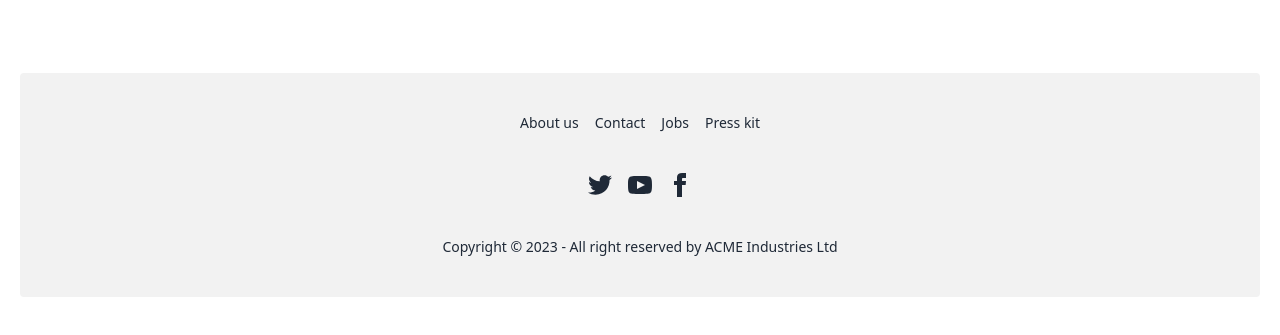
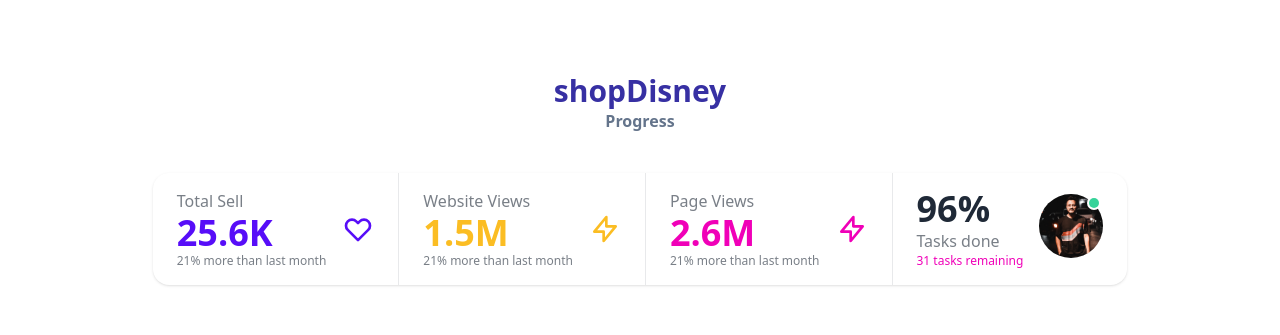
Before and after one commit to Ak-Rakib/shopDisney-client, a React (Vite) app: page / in a window 1280 px wide. Shown: the part 2111-2446 px from the top of the page. Before the commit the page ends 2408 px from the top, so only its background shows below. Built offline with nearby package versions, Linux system fonts and the light colour scheme; no server answers.

Commit message:
set another extra section

```diff
--- /dev/null
+++ b/src/Components/Pages/Home/ExtraSecondSection/ExtraSecondSection.jsx
@@ -0,0 +1,94 @@
+import React from "react";
+import owner from "../../../../assets/logo/owner.jpg";
+
+const ExtraSecondSection = () => {
+  return (
+    <div className="mb-20 mt-20">
+      <h1 className="text-center mb-10">
+        <span className="font-bold text-3xl text-indigo-800">shopDisney</span>
+        <br />
+        <span className="font-bold text-slate-500">Progress</span>
+      </h1>
+      <div className="flex justify-center">
+        <div className="stats shadow">
+          <div className="stat">
+            <div className="stat-figure text-primary">
+              <svg
+                xmlns="http://www.w3.org/2000/svg"
+                fill="none"
+                viewBox="0 0 24 24"
+                className="inline-block w-8 h-8 stroke-current"
+              >
+                <path
+                  strokeLinecap="round"
+                  strokeLinejoin="round"
+                  strokeWidth="2"
+                  d="M4.318 6.318a4.5 4.5 0 000 6.364L12 20.364l7.682-7.682a4.5 4.5 0 00-6.364-6.364L12 7.636l-1.318-1.318a4.5 4.5 0 00-6.364 0z"
+                ></path>
+              </svg>
+            </div>
+            <div className="stat-title">Total Sell</div>
+            <div className="stat-value text-primary">25.6K</div>
+            <div className="stat-desc">21% more than last month</div>
+          </div>
+
+          <div className="stat">
+            <div className="stat-figure text-warning">
+              <svg
+                xmlns="http://www.w3.org/2000/svg"
+                fill="none"
+                viewBox="0 0 24 24"
+                className="inline-block w-8 h-8 stroke-current"
+              >
+                <path
+                  strokeLinecap="round"
+                  strokeLinejoin="round"
+                  strokeWidth="2"
+                  d="M13 10V3L4 14h7v7l9-11h-7z"
+                ></path>
+              </svg>
+            </div>
+            <div className="stat-title">Website Views</div>
+            <div className="stat-value text-warning">1.5M</div>
+            <div className="stat-desc">21% more than last month</div>
+          </div>
+          <div className="stat">
+            <div className="stat-figure text-secondary">
+              <svg
+                xmlns="http://www.w3.org/2000/svg"
+                fill="none"
+                viewBox="0 0 24 24"
+                className="inline-block w-8 h-8 stroke-current"
+              >
+                <path
+                  strokeLinecap="round"
+                  strokeLinejoin="round"
+                  strokeWidth="2"
+                  d="M13 10V3L4 14h7v7l9-11h-7z"
+                ></path>
+              </svg>
+            </div>
+            <div className="stat-title">Page Views</div>
+            <div className="stat-value text-secondary">2.6M</div>
+            <div className="stat-desc">21% more than last month</div>
+          </div>
+
+          <div className="stat">
+            <div className="stat-figure text-secondary">
+              <div className="avatar online">
+                <div className="w-16 rounded-full">
+                  <img src={owner} />
+                </div>
+              </div>
+            </div>
+            <div className="stat-value">96%</div>
+            <div className="stat-title">Tasks done</div>
+            <div className="stat-desc text-secondary">31 tasks remaining</div>
+          </div>
+        </div>
+      </div>
+    </div>
+  );
+};
+
+export default ExtraSecondSection;
--- a/src/Components/Pages/Home/Home.jsx
+++ b/src/Components/Pages/Home/Home.jsx
@@ -3,14 +3,17 @@
 import Gallery from './Gallery/Gallery';
 import ExtraSectionOne from './ExtraSectionOne/ExtraSectionOne';
 import ShowingCategoryDataUsingTabs from './ShowingCategoryDataUsingTabs/ShowingCategoryDataUsingTabs';
+import ExtraSecondSection from './ExtraSecondSection/ExtraSecondSection';
 
 const Home = () => {
+  // useTitle('login')
     return (
         <div>
           <Banner></Banner>
           <ExtraSectionOne></ExtraSectionOne>
           <Gallery></Gallery>
           <ShowingCategoryDataUsingTabs></ShowingCategoryDataUsingTabs>
+          <ExtraSecondSection></ExtraSecondSection>
         </div>
     );
 };
--- a/src/Components/Pages/SingleToys/SingleToys.jsx
+++ b/src/Components/Pages/SingleToys/SingleToys.jsx
@@ -1,6 +1,7 @@
 import React from 'react';
 
 const SingleToys = () => {
+    // useTitle('login')
     return (
         <div>
             Hello
```
Also changed, not shown: src/assets/logo/owner.jpg (added).
